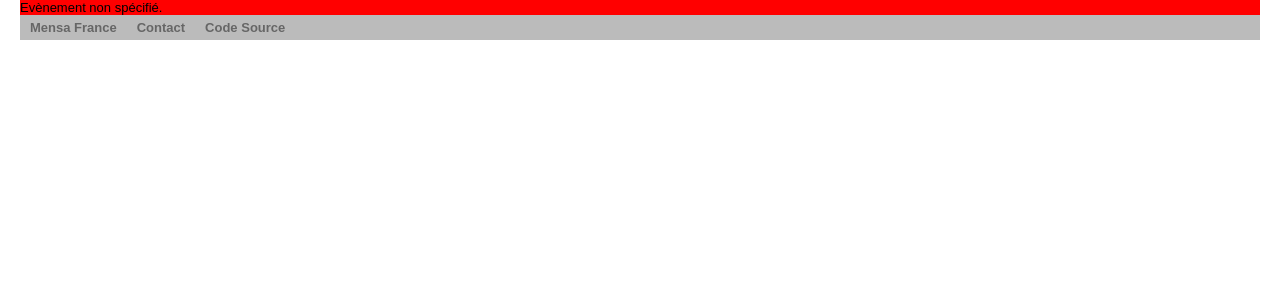
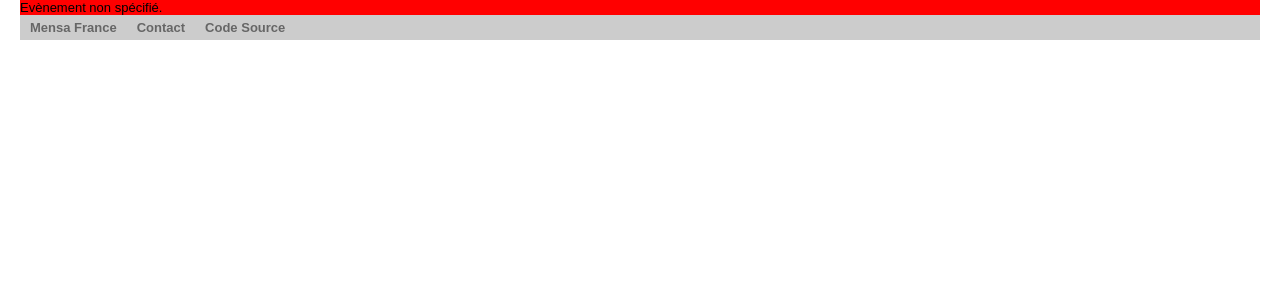
Before and after one commit to nleclerc/agenda-national, a PHP site: page /event.html in a window 1280 px wide. Shown: the part 70-370 px from the top of the page. Run offline with PHP 8.4, Linux system fonts and the light colour scheme.

Commit message:
Tweaked footer color.

```diff
--- a/css/main.css
+++ b/css/main.css
@@ -21,7 +21,7 @@
 
 #footer{
 	display: block;
-	background-color: #BBBBBB;
+	background-color: #CCCCCC;
 	padding: 5px 10px;
 }
 
```
